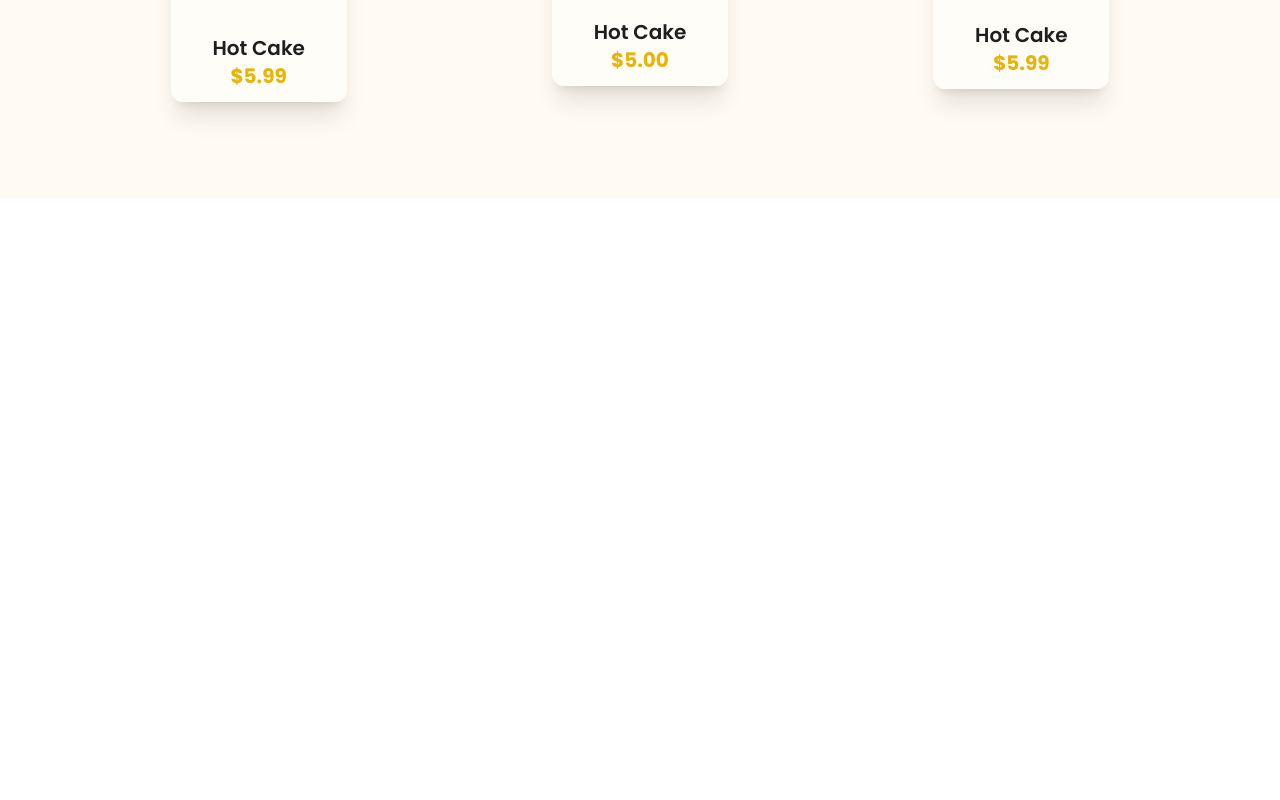
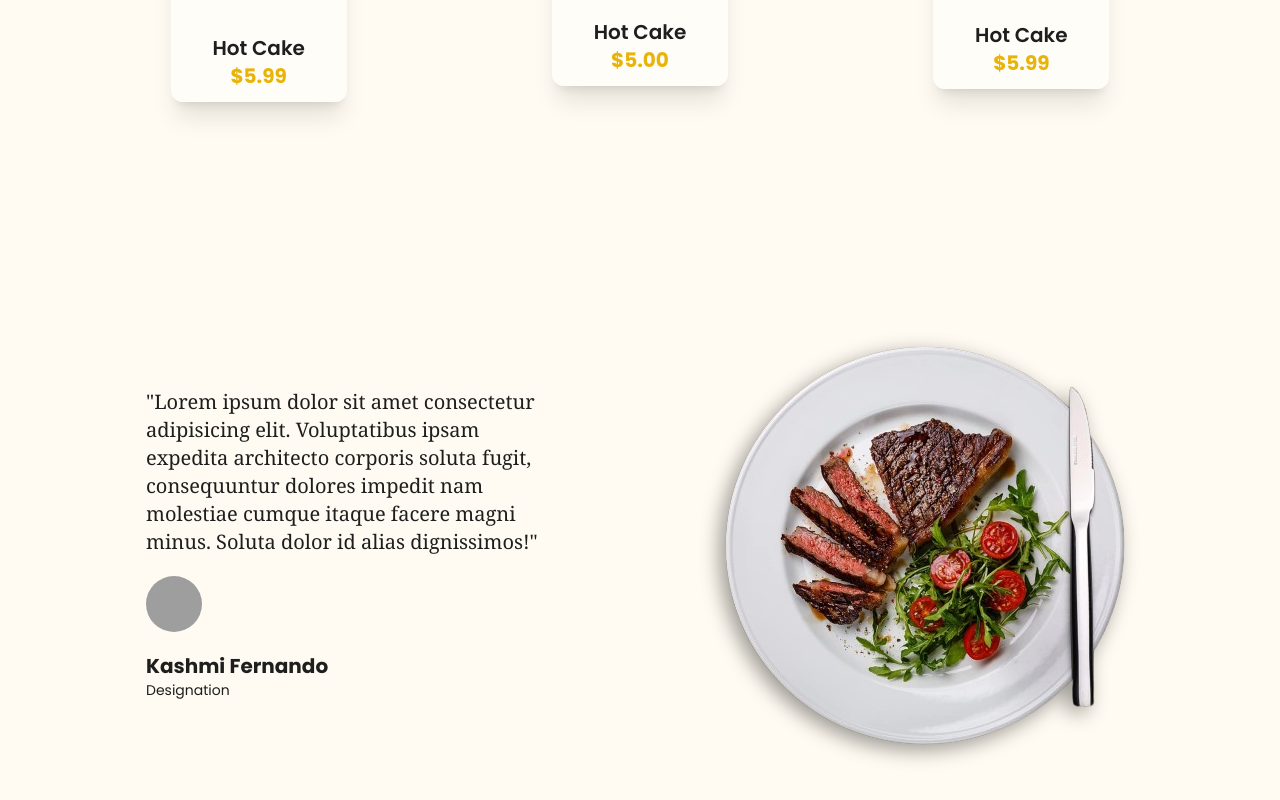
Before and after one commit to kash2005/Restaurant-Website, a React (Vite) app: page / in a window 1280 px wide. Shown: the part 1983-2783 px from the top of the page. Before the commit the page ends 2181 px from the top, so only its background shows below. Built offline with nearby package versions, Linux system fonts and the light colour scheme; grey boxes are pictures that could not be loaded; a web font is replaced by a local one.

Commit message:
add Testimonial section

```diff
--- a/src/App.tsx
+++ b/src/App.tsx
@@ -3,6 +3,7 @@
 import HotDessert from './components/HotDessert/HotDessert'
 import Banner from './components/Banner/Banner'
 import PopularRecipe from './components/PopularRecipe/PopularRecipe'
+import Testimonial from './components/Testimonial/Testimonial'
 
 const App = () => {
   return (
@@ -14,6 +15,7 @@
       <HotDessert />
       <Banner />
       <PopularRecipe />
+      <Testimonial />
     </div>
   )
 }
--- /dev/null
+++ b/src/components/Testimonial/Testimonial.tsx
@@ -0,0 +1,55 @@
+import BannerPng from "../../assets/banner.png";
+import { motion } from 'framer-motion';
+import {SlideUp} from '../Hero/Hero';
+
+const Testimonial = () => {
+  return (
+    <section>
+        <div className="container py-24">
+            <div className="grid grid-cols-1 md:grid-cols-2 gap-14 place-items-center">
+                {/* text content section */}
+                <div className="space-y-5 lg:max-w-[400px]">
+                    <motion.p
+                    variants={SlideUp(0.4)}
+                    initial="hidden"
+                    whileInView="show"
+                    className="text-xl font-serif relative z-10">"Lorem ipsum dolor sit amet consectetur adipisicing elit. Voluptatibus ipsam expedita architecto
+                    corporis soluta fugit, consequuntur dolores impedit nam molestiae cumque itaque facere magni minus. Soluta dolor id alias dignissimos!"
+                    </motion.p>
+                    <div className="flex items-center gap-3">
+                        <motion.img
+                        variants={SlideUp(1)}
+                        initial="hidden"
+                        whileInView="show"
+                        src="https://picsum.photos/id/237/200/300" alt="" className="w-14 h-14 rounded-full object-cover"/>
+                    </div>
+                    <motion.div
+                    variants={SlideUp(1.2)}
+                    initial="hidden"
+                    whileInView="show">
+                        <h2 className="text-xl font-bold">Kashmi Fernando</h2>
+                        <p className="text-sm">Designation</p>
+                    </motion.div>
+                </div>
+                {/* image section */}
+                <div className="relative">
+                    <motion.img
+                    initial={{ opacity: 0, x: -100, y: 100}}
+                    whileInView={{ opacity: 1, x: 0, y: 0}}
+                    whileHover={{ scale: 1.2, rotate: 15, x: 50, y: -50}}
+                    transition={{ duration: 0.6, delay: 0.5 }}
+                    src={BannerPng} alt="" className="relative z-10 w-full  lg:max-w-[280] img-shadow"/>
+                    <motion.div
+                    initial={{ opacity: 0 }}
+                    whileInView={{ opacity: 1 }}
+                    transition={{ duration: 0.8, delay: 0.5, scale: { duration: 0.5 } }}
+                    className="absolute top-[50%] right-[50%] transform translate-x-[50%] translate-y-[-50%] h-[320px] w-[320px]
+                    bg-lightYellow rounded-full"></motion.div>
+                </div>
+            </div>
+        </div>
+    </section>
+  )
+}
+
+export default Testimonial
```
